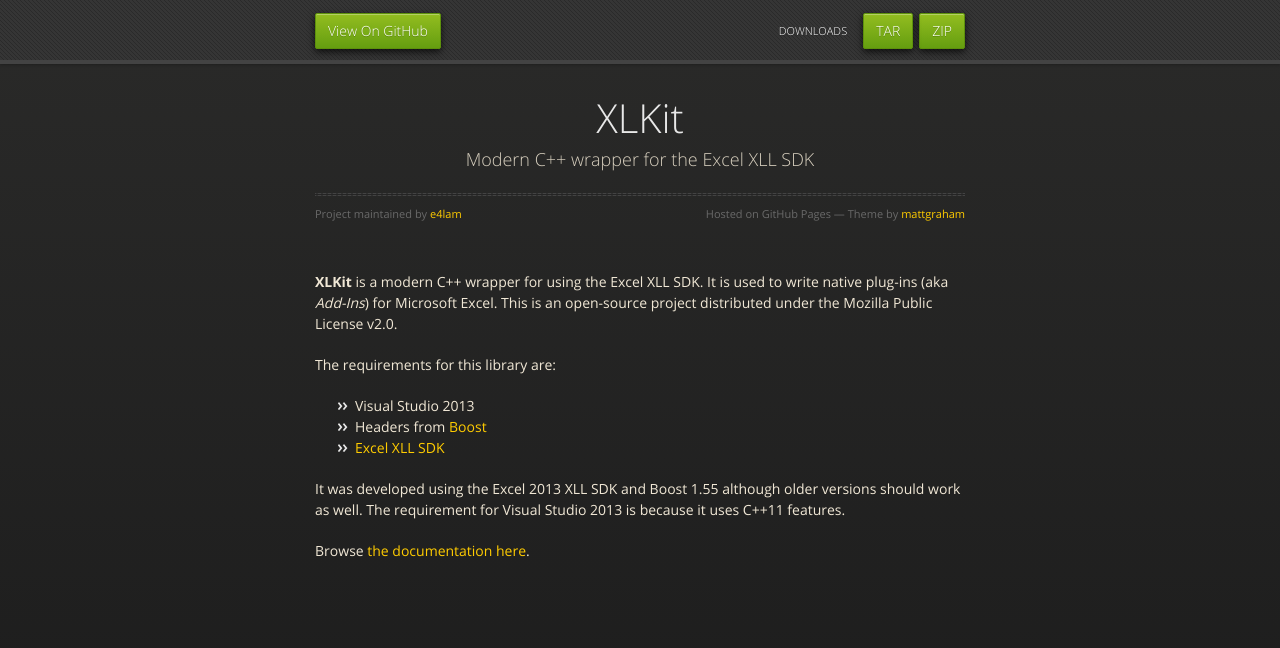
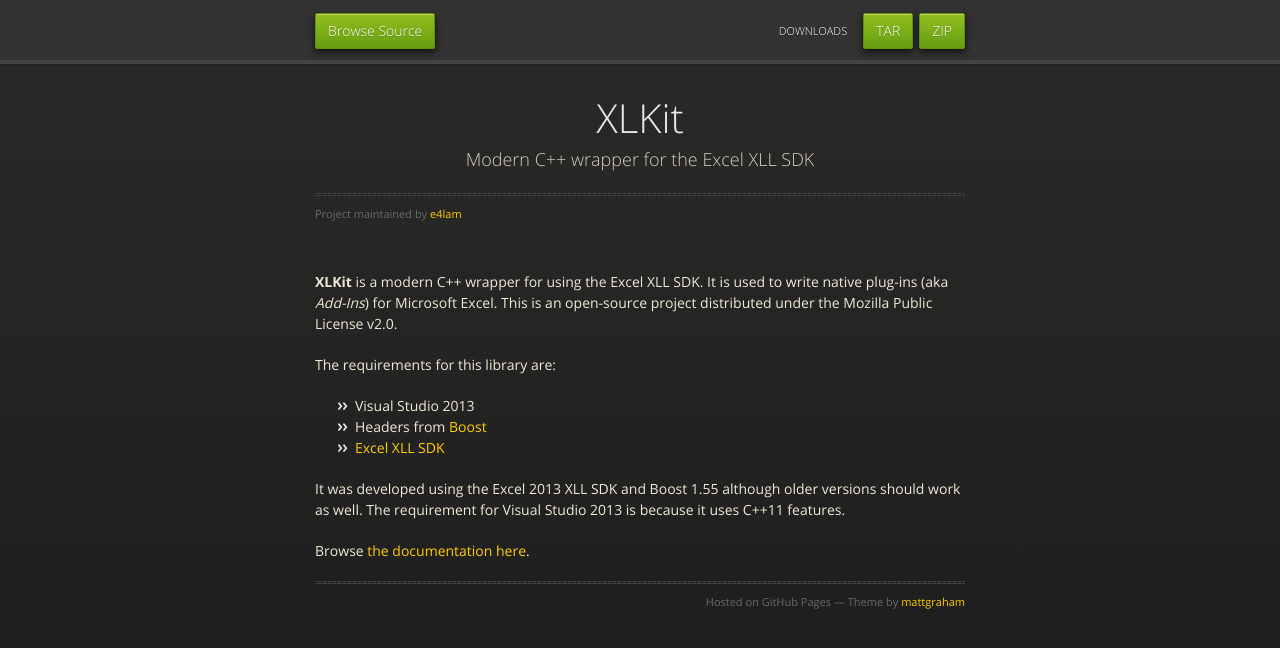
Before and after one commit to e4lam/xlkit, a plain HTML site: page index.html in a window 1280 px wide. Drawn offline with nearby package versions, Linux system fonts and the light colour scheme.

Commit message:
Style fixes

```diff
--- a/index.html
+++ b/index.html
@@ -20,7 +20,7 @@
   <body>
       <div id="header">
         <nav>
-          <li class="fork"><a href="https://github.com/e4lam/xlkit">View On GitHub</a></li>
+          <li class="fork"><a href="https://github.com/e4lam/xlkit">Browse Source</a></li>
           <li class="downloads"><a href="https://github.com/e4lam/xlkit/zipball/master">ZIP</a></li>
           <li class="downloads"><a href="https://github.com/e4lam/xlkit/tarball/master">TAR</a></li>
           <li class="title">DOWNLOADS</li>
@@ -35,7 +35,6 @@
           <p>Modern C++ wrapper for the Excel XLL SDK</p>
           <hr>
           <span class="credits left">Project maintained by <a href="https://github.com/e4lam">e4lam</a></span>
-          <span class="credits right">Hosted on GitHub Pages &mdash; Theme by <a href="https://twitter.com/michigangraham">mattgraham</a></span>
         </div>
 
         <p><strong>XLKit</strong> is a modern C++ wrapper for using the Excel XLL SDK. It is used to write native plug-ins (aka <em>Add-Ins</em>) for Microsoft Excel. This is an open-source project distributed under the Mozilla Public License v2.0.</p>
@@ -50,6 +49,11 @@
 </ul><p>It was developed using the Excel 2013 XLL SDK and Boost 1.55 although older versions should work as well. The requirement for Visual Studio 2013 is because it uses C++11 features.</p>
 
 <p>Browse <a href="http://e4lam.github.io/xlkit/docs">the documentation here</a>.</p>
+
+		<div id="title">
+		  <hr>
+		  <span class="credits right">Hosted on GitHub Pages &mdash; Theme by <a href="https://twitter.com/michigangraham">mattgraham</a></span>
+		</div><!-- end footer -->
       </section>
 
     </div>
```
